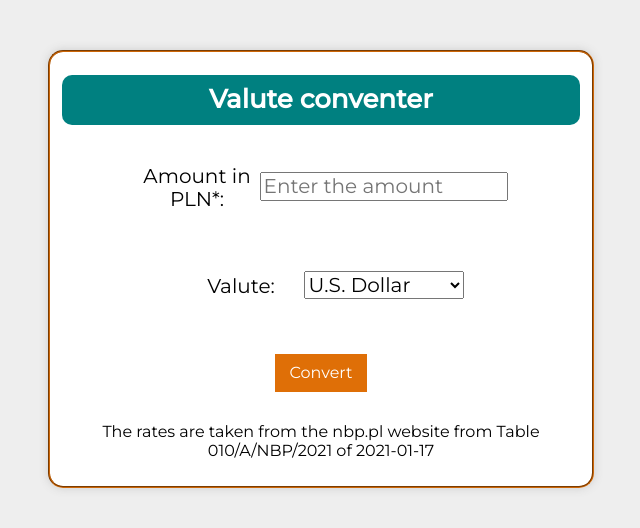
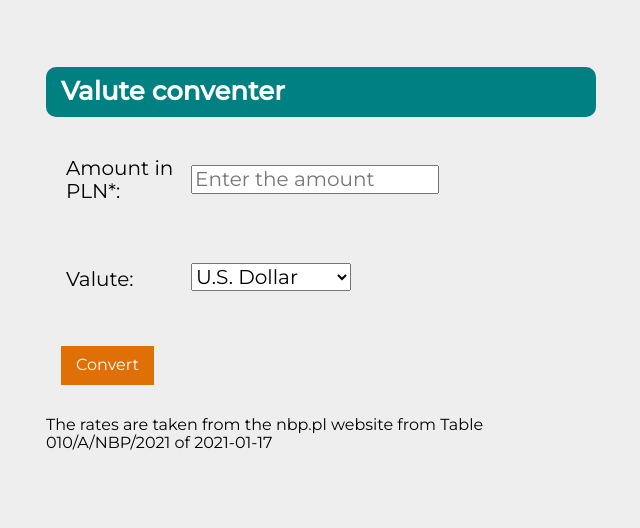
Before and after one commit to stolar-xyz/currency-converter-react, a React (Create React App) app: page / in a window 1280 px wide. Shown: the top 528 px of the page, without its empty margins (319-959 px from the left). Built offline with nearby package versions, Linux system fonts and the light colour scheme.

Commit message:
Fieldset component deleted

```diff
--- a/src/App/App.js
+++ b/src/App/App.js
@@ -4,7 +4,6 @@ import FormField from "./FormField";
 import NumberInput from "./NumberInput";
 import Buttons from "./Buttons";
 import Header from "./Header";
-import Fieldset from "./Fieldset";
 import Form from "./Form";
 import Result from "./Result";
 import currencies from "./currencies";
@@ -27,13 +26,11 @@ function App() {
 
   return (
     <Form calculateResult={calculateResult} amount={amount} currency={currency}>
-      <Fieldset>
         <Header title={"Valute conventer"} />
         <Paragraph name={"Amount in PLN*:"} body={<NumberInput amount={amount} setAmount={setAmount} />} />
         <Paragraph name={"Valute:"} body={<FormField currency={currency} setCurrency={setCurrency} />} />
         <Buttons />
         <Result result={result} />
-      </Fieldset>
     </Form>
   );
 }
--- a/src/App/Fieldset/index.js
+++ /dev/null
@@ -1,9 +0,0 @@
-import React from "react";
-
-const Fieldset = ({ children }) => (
-    <fieldset className="form__fieldset">
-        {children}
-    </fieldset>
-);
-
-export default Fieldset;
```
